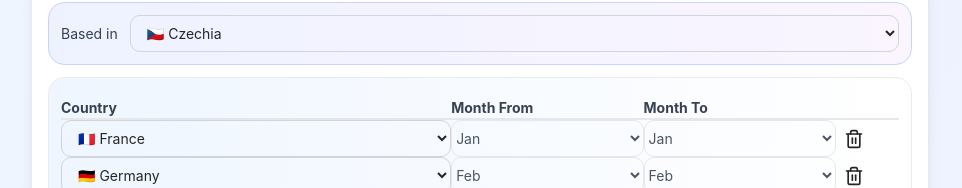
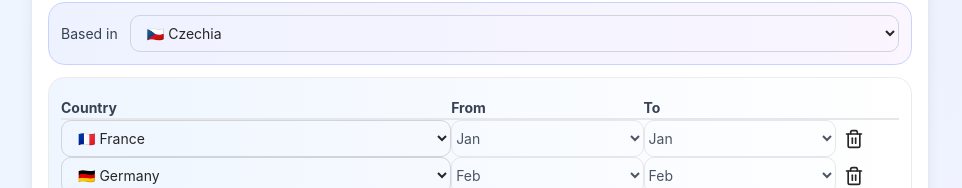
Before and after one commit to prohladenn/tma-travel-results, a React (Vite) app: page / in a window 1280 px wide. Shown: the part 106-294 px from the top of the page, without its empty margins (160-1122 px from the left). Built offline with nearby package versions, Linux system fonts and the light colour scheme; the HTML template or start-up script is replaced by a standard one.

Commit message:
refactor: Simplify table headers and remove unnecessary width classes

```diff
--- a/src/components/TravelRecapEditor.tsx
+++ b/src/components/TravelRecapEditor.tsx
@@ -114,11 +114,11 @@ export function TravelInput({
                     <th className="text-left py-1.5 px-1 text-sm font-semibold text-gray-700">
                       Country
                     </th>
-                    <th className="text-left py-1.5 px-1 text-sm font-semibold text-gray-700 w-28">
-                      Month From
+                    <th className="text-left py-1.5 px-1 text-sm font-semibold text-gray-700">
+                      From
                     </th>
-                    <th className="text-left py-1.5 px-1 text-sm font-semibold text-gray-700 w-28">
-                      Month To
+                    <th className="text-left py-1.5 px-1 text-sm font-semibold text-gray-700">
+                      To
                     </th>
                     <th className="w-12"></th>
                   </tr>
@@ -149,7 +149,7 @@ export function TravelInput({
                           ))}
                         </select>
                       </td>
-                      <td className="py-1.5 px-1 w-28">
+                      <td className="py-1.5 px-1">
                         <select
                           value={travel.monthFrom}
                           onChange={(e) =>
@@ -165,7 +165,7 @@ export function TravelInput({
                           ))}
                         </select>
                       </td>
-                      <td className="py-1.5 px-1 w-28">
+                      <td className="py-1.5 px-1">
                         <select
                           value={travel.monthTo}
                           onChange={(e) =>
```
Also changed, not shown: 1 other file (tests, documents, lock files or other folders).
